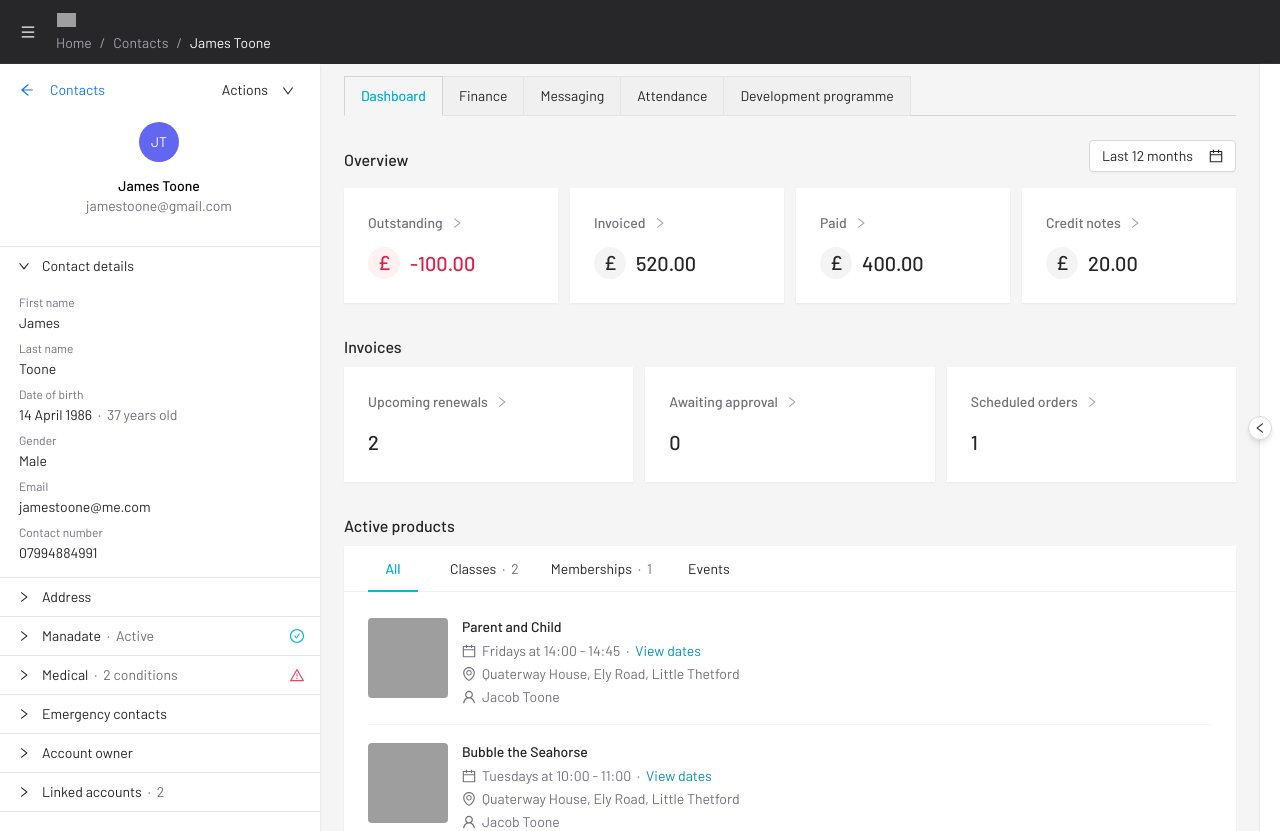
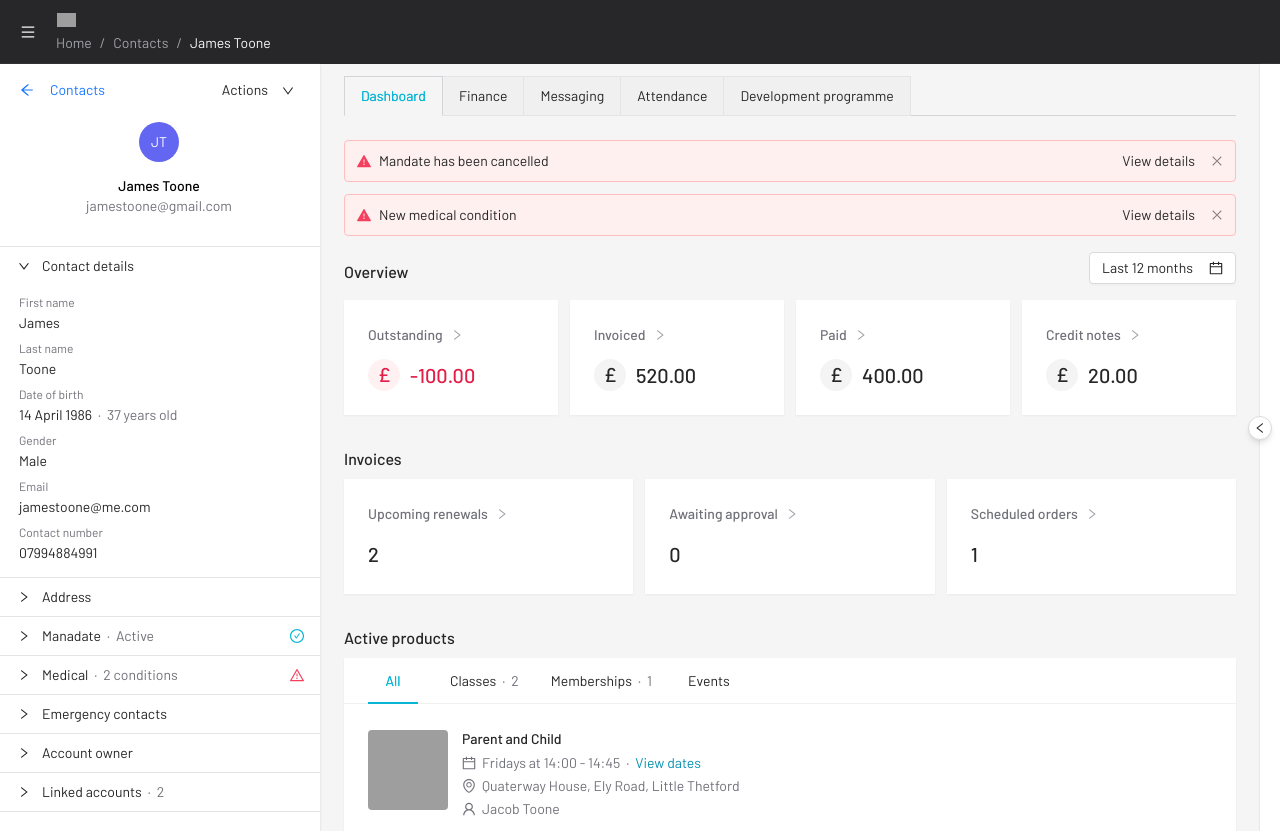
Before and after one commit to 2ne/LoveAdmin, a React (Vite) app: page /Contact in a window 1280 px wide. Shown: the top 831 px of the page. Built offline with nearby package versions, Linux system fonts and the light colour scheme; grey boxes are pictures that could not be loaded.

Commit message:
Update dashboard.tsx

```diff
--- a/src/loveadmin/contact/dashboard.tsx
+++ b/src/loveadmin/contact/dashboard.tsx
@@ -15,6 +15,7 @@ import {
   CreditCardOutlined,
   WarningOutlined,
   CheckCircleOutlined,
+  WarningFilled,
 } from "@ant-design/icons";
 import {
   Avatar,
@@ -27,6 +28,7 @@ import {
   Collapse,
   Tabs,
   TabsProps,
+  Alert,
 } from "antd";
 import { Link } from "react-router-dom";
 const { Title } = Typography;
@@ -264,6 +266,34 @@ function ContactDashboard(): ReactElement {
 
   return (
     <div className="pt-2 pb-6">
+      <div className="mb-4">
+        <Alert
+          message="Mandate has been cancelled"
+          type="error"
+          showIcon
+          icon={<WarningFilled />}
+          closable
+          className="mb-3"
+          action={
+            <Button size="small" type="text">
+              View details
+            </Button>
+          }
+        />
+        <Alert
+          message="New medical condition"
+          type="error"
+          showIcon
+          icon={<WarningFilled />}
+          closable
+          className="mb-3"
+          action={
+            <Button size="small" type="text">
+              View details
+            </Button>
+          }
+        />
+      </div>
       <section className="flex items-end justify-between mb-4">
         <div>
           <Title level={5} className="!mb-0">
```
